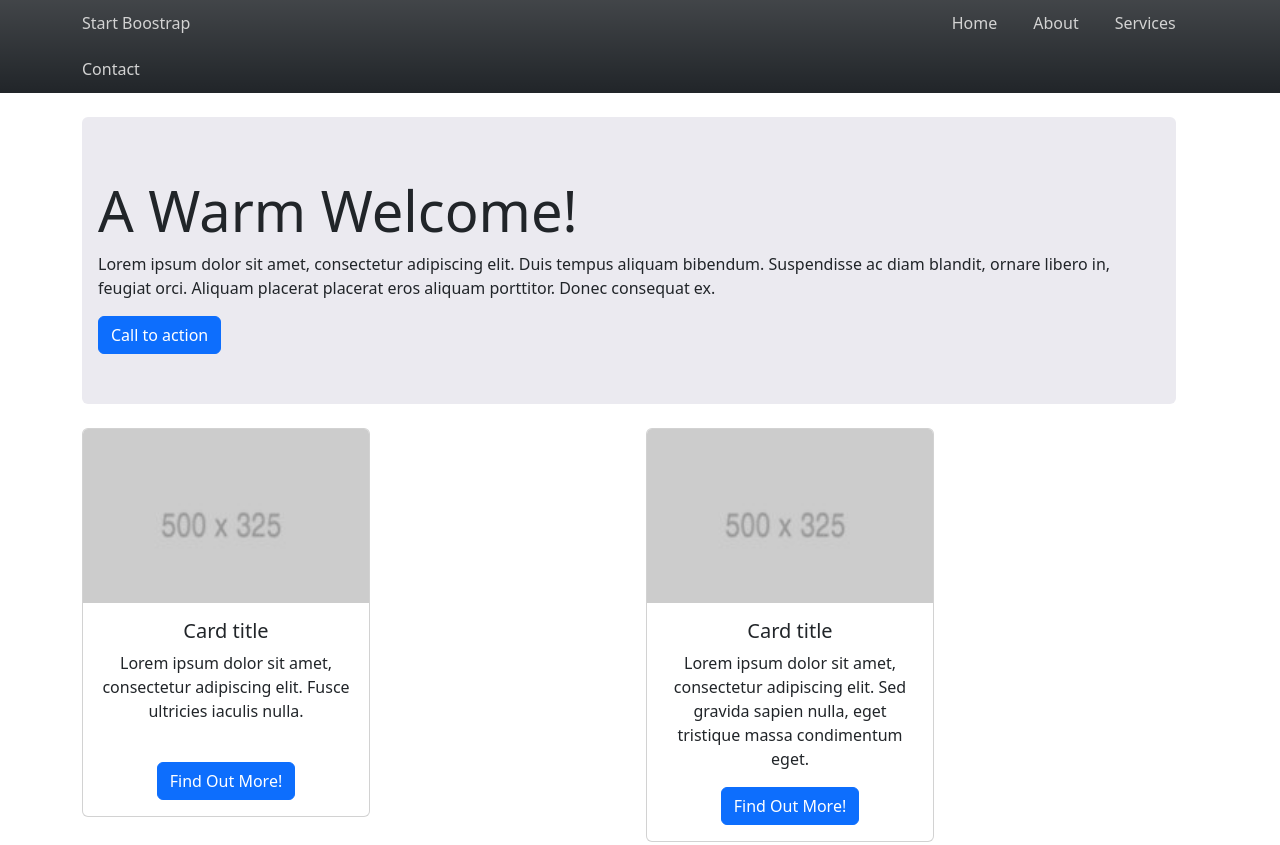
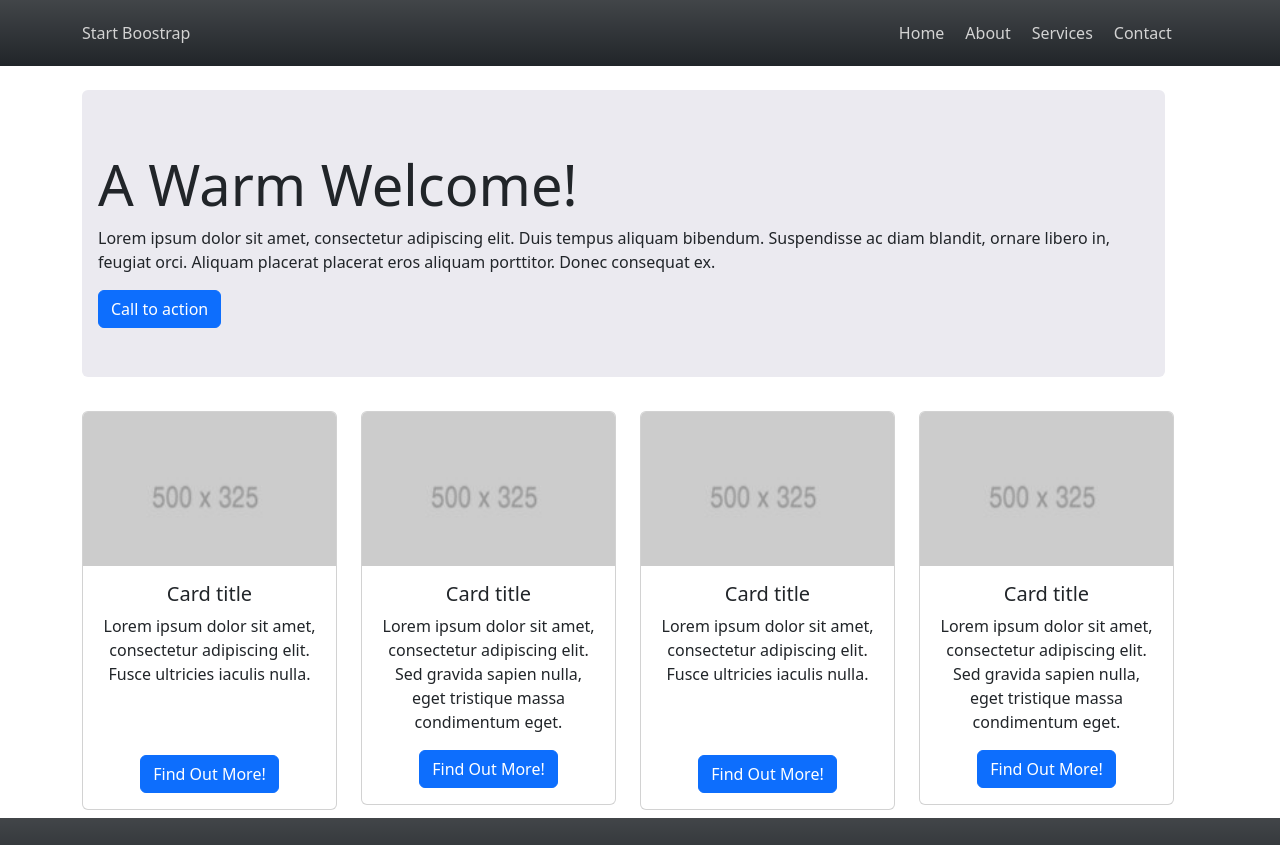
Before and after one commit to albina990/Week8_Task1, a plain HTML site: page index.html in a window 1280 px wide. Shown: the top 845 px of the page. Drawn offline with nearby package versions, Linux system fonts and the light colour scheme.

Commit message:
fix adaptive

```diff
--- a/index.html
+++ b/index.html
@@ -36,11 +36,13 @@
     <body>
     <header class="bg-dark bg-gradient">
         <div class="header container">
-            <div class="header__item">Start Boostrap</div>
-            <div class="header__item"><a href="">Home</a></div>
-            <div class="header__item"><a href="">About</a></div>
-            <div class="header__item"><a href="">Services</a></div>
-            <div class="header__item"><a href="">Contact</a></div>
+            <div class="header__logo">Start Boostrap</div>
+                <nav class="header__nav-list">
+                    <div class="header__item"><a href="">Home</a></div>
+                    <div class="header__item"><a href="">About</a></div>
+                    <div class="header__item"><a href="">Services</a></div>
+                    <div class="header__item"><a href="">Contact</a></div>
+                </nav>
         </div>
     </header>
     <main>
@@ -49,7 +51,7 @@
                 <div class="col-12">
                     <div class="card" id="card_banner">
                         <div class="card-body">
-                            <h5 class="card-title">A Warm Welcome!</h5>
+                            <h1 class="card-title">A Warm Welcome!</h1>
                             <p class="card-text">
                                 Lorem ipsum dolor sit amet, consectetur adipiscing elit. Duis tempus aliquam bibendum. Suspendisse ac diam blandit, ornare libero in, feugiat orci. Aliquam placerat placerat eros aliquam porttitor. Donec consequat ex.
                             </p>
@@ -58,7 +60,7 @@
                 </div>
             </div>
             <div class="row">
-                <div class="col-sm-6 col-xxl-3">
+                <div class="col-sm-6 col-md-3">
                     <div class="card">
                         <img
                             class="card-img-top"
@@ -74,13 +76,13 @@
                             <a
                                 href="#"
                                 class="btn btn-primary"
-                                style="margin-top: 9%"
+                                id="card_short"
                                 >Find Out More!</a
                             >
                         </div>
                     </div>
                 </div>
-                <div class="col-xxl-3 col-sm-6">
+                <div class="col-sm-6 col-md-3">
                     <div class="card">
                         <img
                             class="card-img-top"
@@ -100,7 +102,7 @@
                         </div>
                     </div>
                 </div>
-                <div class="col-xxl-3 col-sm-6">
+                <div class="col-sm-6 col-md-3">
                     <div class="card">
                         <img
                             class="card-img-top"
@@ -116,13 +118,13 @@
                             <a
                                 href="#"
                                 class="btn btn-primary"
-                                style="margin-top: 9%"
+                                id="card_short"
                                 >Find Out More!</a
                             >
                         </div>
                     </div>
                 </div>
-                <div class="col-xxl-3 col-sm-6">
+                <div class="col-sm-6 col-md-3">
                     <div class="card">
                         <img
                             class="card-img-top"
--- a/style.css
+++ b/style.css
@@ -1,49 +1,59 @@
-.header{
-    display:flex;
+.header {
+    display: flex;
     justify-content: space-between;
     align-items: center;
-    flex-wrap: wrap;
     color: lightgrey;
+    max-width: 95%;
 }
-.header__item a{
+.header__nav-list {
+    display: flex;
+    justify-content: space-between;
+    align-items: center;
+    color: lightgrey;
+    margin-right:8%;
+}
+.header__item a {
+    margin-right: 20%;
     text-decoration: none;
     color: lightgrey;
 }
-.header__item a:hover{
+.header__item a:hover {
     color: rgb(143, 139, 139);
 }
-.header__item:first-child{
-margin-right: 65%;
+.header__item {
+    padding: 10% 10% 10% 0;
 }
-.header__item{
-    padding: 1% 2% 1% 0;
+.card {
+    max-width: 18rem;
+    height: 100%;
+    margin-bottom: 3%;
 }
-.row:nth-child(2){
-    padding-right: 0;
+#card_banner {
+    background: rgb(235, 234, 240);
+    border: none;
+    margin-top: 3vh;
+    padding-top: 4%;
+    padding-bottom: 3%;
+    max-width: 97%;
 }
-.card{
-    width: 18rem;
-    height: 100%;
-    margin-bottom: 3vh;
-}
-#card_banner{
-    background: rgb(235, 234, 240);
-    border:none;
-    margin-top:3vh;
-    padding-top:4%;
-    padding-bottom: 3%;
-    width: 98%;
-}
-.card-body:not(:first-child){
+.card-body:not(:first-child) {
     text-align: center;
 }
-#card_banner .card-body{
-    border:none;
+#card_banner .card-body {
+    border: none;
 }
-#card_banner h5{
+#card_banner h1 {
     font-size: 3.5em;
 }
-.footer{
+#card_short{
+    margin-top: 24%;
+}
+@media screen and (max-width:992px) and (min-width:768px){
+    #card_short{
+        margin-top: 80%;
+    }
+}
+.footer {
     color: lightgray;
     text-align: center;
     padding: 2% 0 2% 0;
```
